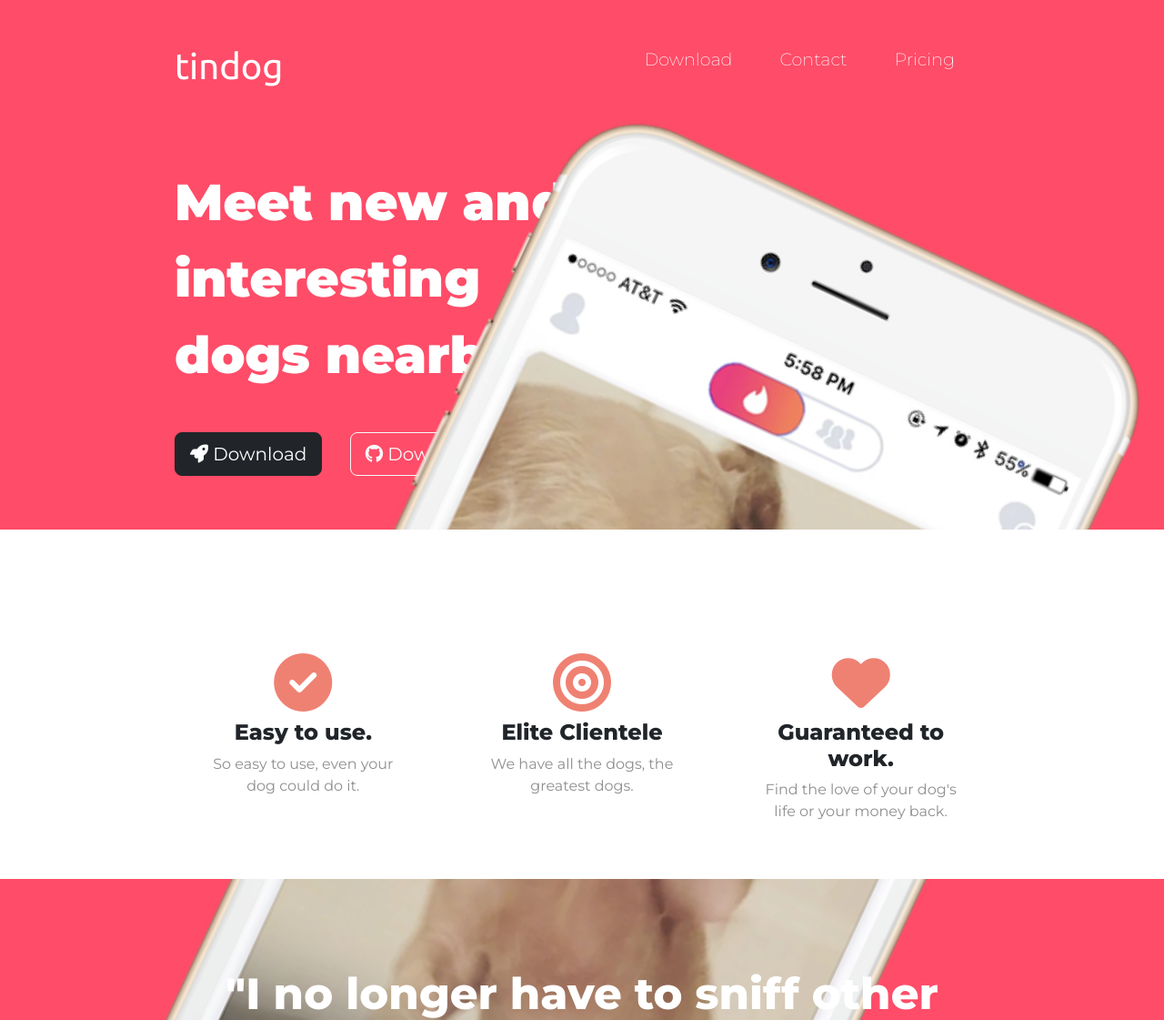
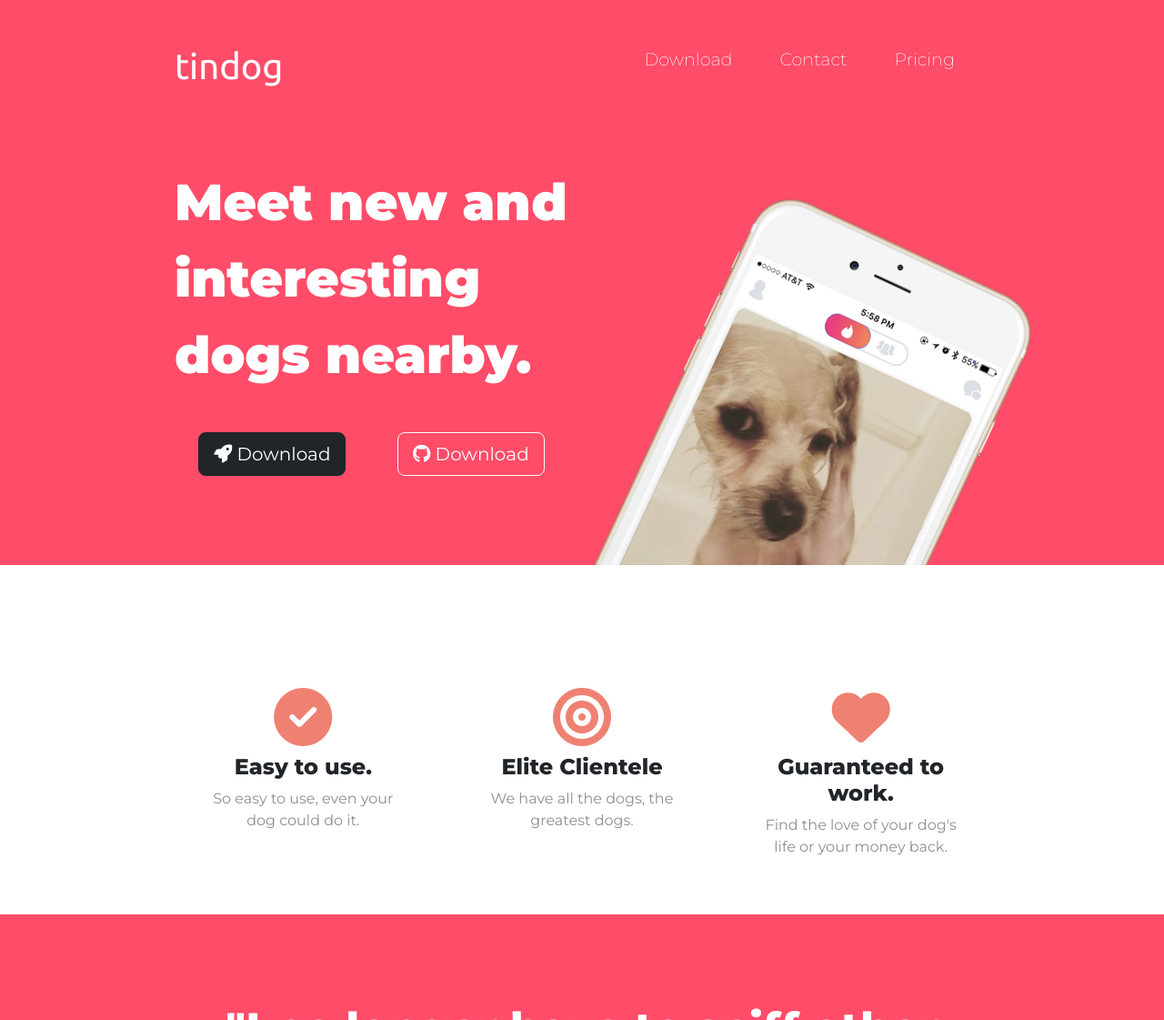
Before and after one commit to kishanagarwal101/tindog, a plain HTML site: page index.html in a window 1280 px wide. Shown: the top 1121 px of the page at 91% size. Drawn offline with nearby package versions, Linux system fonts and the light colour scheme.

Commit message:
Update styles.css

```diff
--- a/css/styles.css
+++ b/css/styles.css
@@ -31,7 +31,7 @@ p
 }
 .container-fluid1
 {
-    padding:3% 15% 1%;
+    padding:3% 15% 4%;
 }
 
 .content-colour
@@ -71,14 +71,16 @@ padding:0 0 4.5rem;
 
 .download-button
 {
-    margin: 8% 6% 6% 0;
+    margin: 8% 6% 6% ;
 }
 .title-image
 {
-    width: 55% !important;
+    /* width: 55% ; */
+    height: 85%;
     transform: rotate(25deg);
     position: absolute;
     right: 20%;
+    top: 30%;
 
 }
 #features
```
